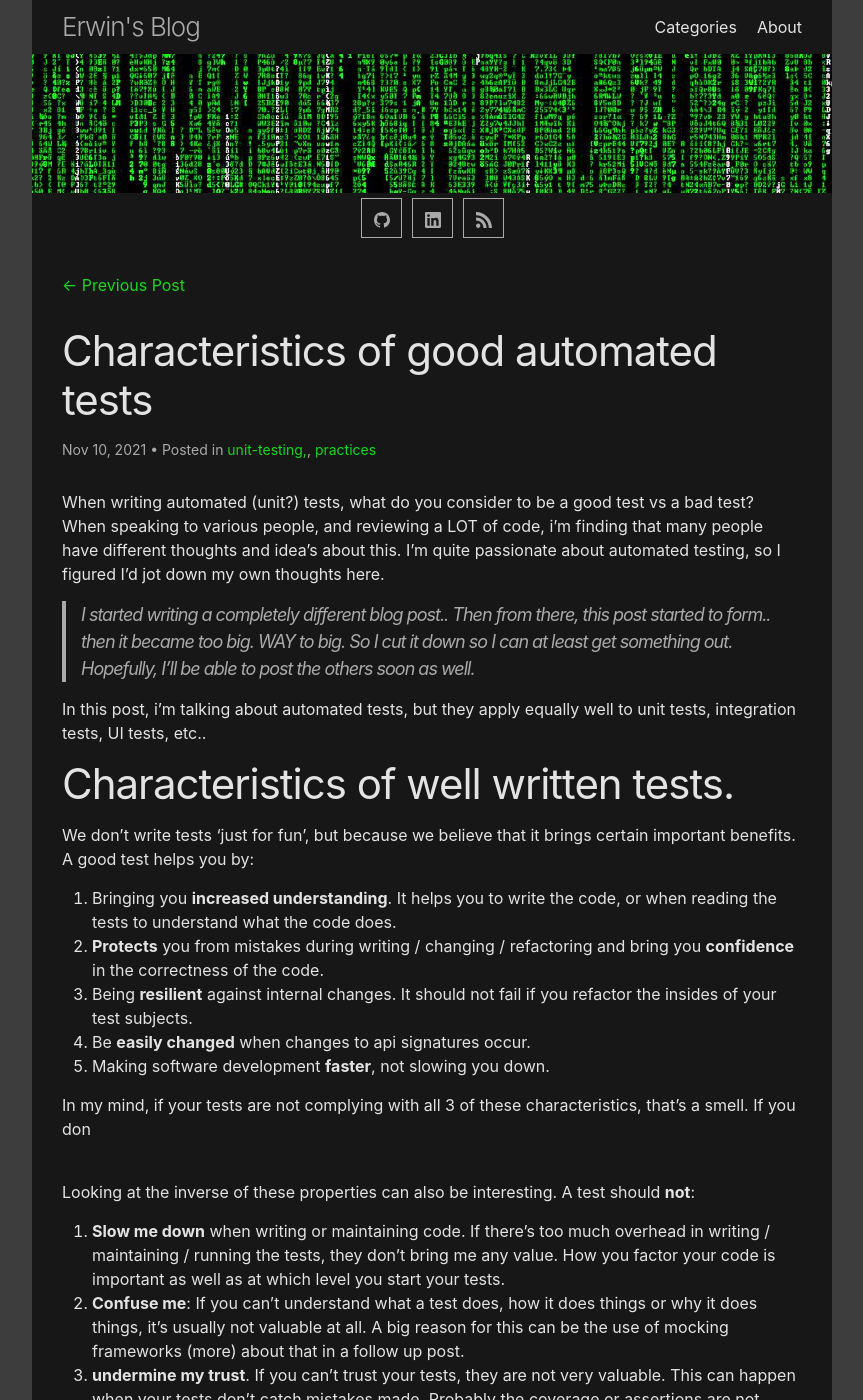
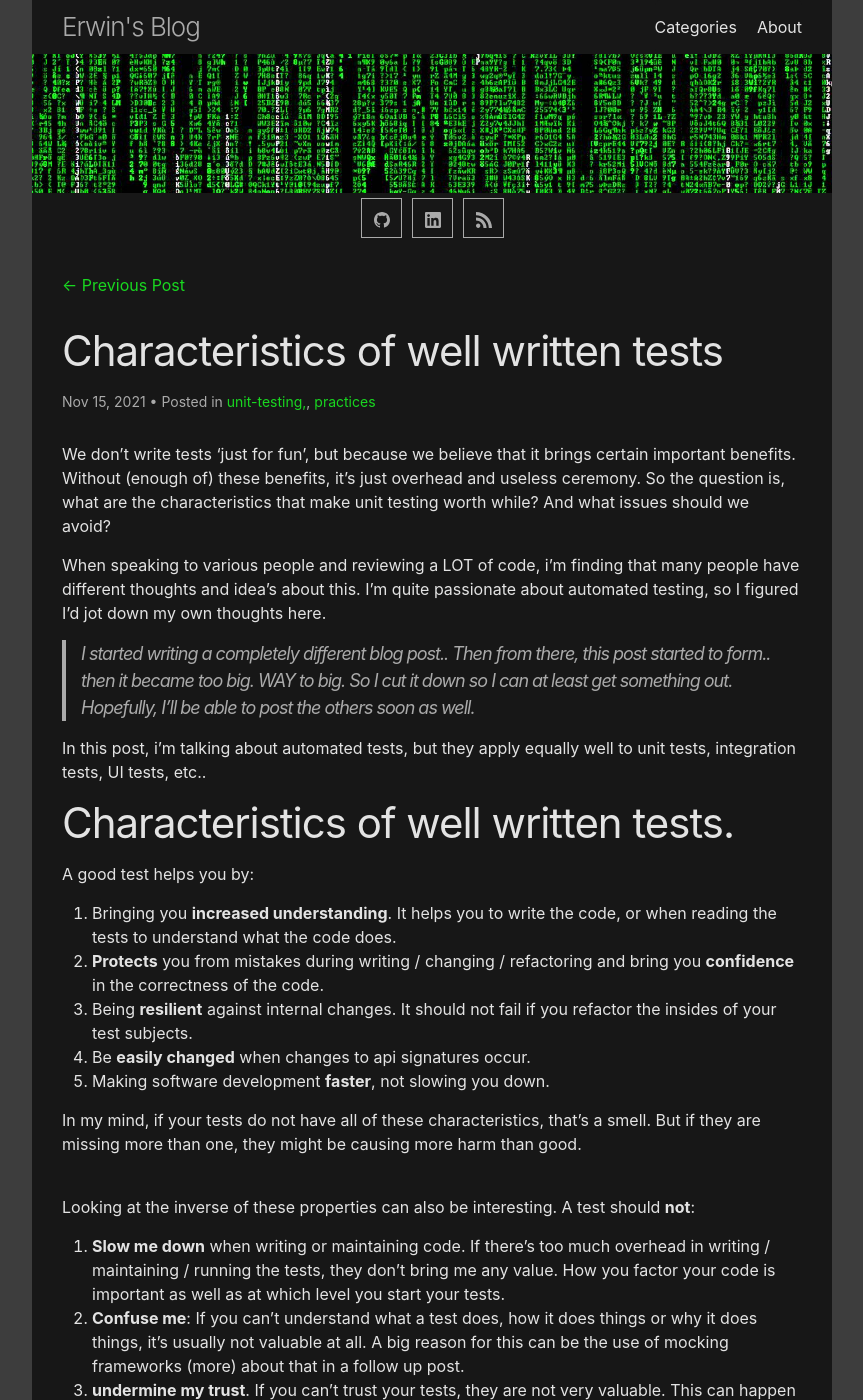
Before and after one commit to Erwinvandervalk/erwinvandervalk.github.io, a Jekyll site: the page built from _posts/2021-11-15-well-written-tests.md, in a window 1280 px wide and 1400 px high. Shown: the whole window, without its empty margins (208-1071 px from the left). Built offline with Jekyll 4.4.1, drawn with Linux system fonts in a browser that asks for light colours; some of the changed text lies outside the part shown.

Commit message:
some cleanup

```diff
--- a/_posts/2021-11-15-good-test.md
+++ b/_posts/2021-11-15-well-written-tests.md
@@ -1,12 +1,14 @@
 ---
 layout: post
-title:  "Characteristics of good automated tests"
-date:   2021-11-10 09:47:57 +0100
+title:  "Characteristics of well written tests"
+date:   2021-11-15 09:47:57 +0100
 categories: unit-testing, practices
 ---
 
-When writing automated (unit?) tests, what do you consider to be a good test vs a bad test? When speaking to various people,
-and reviewing a LOT of code, i'm finding that many people have different thoughts and idea's about this. I'm quite passionate about automated testing, so I figured I'd jot down my own thoughts here.
+We don't write tests 'just for fun', but because we believe that it brings certain important benefits. Without (enough of) these benefits, it's
+just overhead and useless ceremony. So the question is, what are the characteristics that make unit testing worth while? And what issues should we avoid?
+
+When speaking to various people and reviewing a LOT of code, i'm finding that many people have different thoughts and idea's about this. I'm quite passionate about automated testing, so I figured I'd jot down my own thoughts here.
 
 > I started writing a completely different blog post.. Then from there, this post started to form.. then it became too big. WAY to big. So I cut it down so I can at least get something out. Hopefully, I'll be able to post the others soon as well.
 
@@ -14,7 +16,7 @@ In this post, i'm talking about automated tests, but they apply equally well to
 
 # Characteristics of well written tests.
 
-We don't write tests 'just for fun', but because we believe that it brings certain important benefits. A good test helps you by:
+A good test helps you by:
 
 1. Bringing you **increased understanding**. It helps you to write the code, or when reading the tests to understand what the code does.
 2. **Protects** you from mistakes during writing / changing / refactoring and bring you **confidence** in the correctness of the code.
@@ -23,7 +25,8 @@ We don't write tests 'just for fun', but because we believe that it brings certa
 5. Making software development **faster**, not slowing you down.
 
 
-In my mind, if your tests are not complying with all 3 of these characteristics, that's a smell. If you don
+In my mind, if your tests do not have all of these characteristics, that's a smell. But if they are missing more than one, they might be causing more
+harm than good.
 
 <br>
 Looking at the inverse of these properties can also be interesting. A test should **not**:
@@ -37,7 +40,7 @@ Achieving the characteristics above is not as simple. So, how can you achieve th
 Each test should:
 1. have a clear **purpose**. Sometimes this might mean test a single thing (even if the single thing is a complex business scenario). The name of the test is important, but so is the way you write it.
 2. actually protect you from **real issues**. I've seen too many tests that don't actually protect you from anything. I'll probably write another blog post later about things not worth testing.
-3. **Draw attention** to the things that are important in your test, while hiding the things which are not. Think deep and hard about what you want your test to express. What are the things that are different in this test from the other tests? This ties in again to it's purpose. Use normal programming techniques (such as data builders, fixtures, helper methods, etc) to hide things which are needed to make the test work, but don't bring understanding.
+3. **Draw attention** to the things that are important in your test, while hiding the things which are not. Think deep and hard about what you want your test to express. What are the things that are different in this test from the other tests? This ties in again to it's purpose. Hiding the unimportant ceremony in helpers (such as data builders, fixtures, helper methods, etc) has the benefit of both **focussing attention** on what IS important but also allowing you to **reuse** the logic.
 4. Avoid **static mutable state** like the plague. Static mutable state is the thing that makes your test run fine when running them one at a time, but fail when you run them together, or on the build server.
 5. Be written at the **appropriate level** of technical complexity. Business oriented components have different requirements than more technical components.
 6. Clearly express the **reason for failures**. Tests will eventually fail (otherwise, what's their purpose?). When a test fails, should be quickly clear why they fail, ideally without the need for debugging. I've often found printing log messages to the test output window is a very powerful method for this..
```
